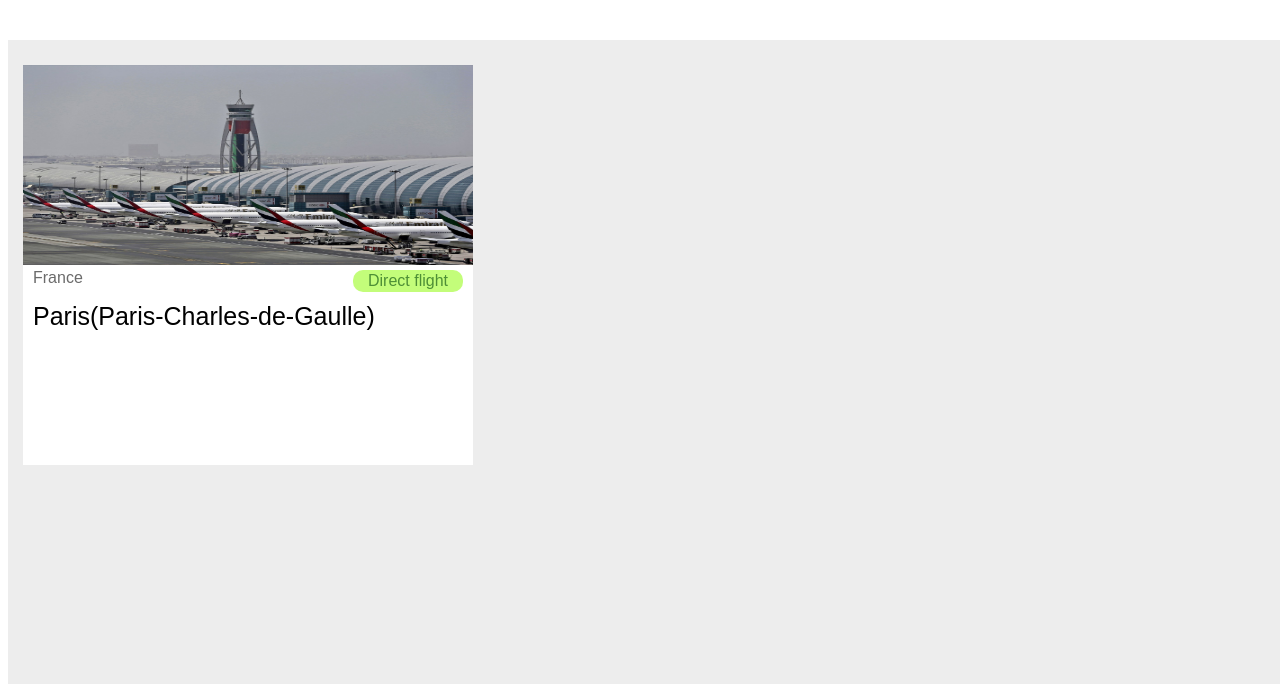
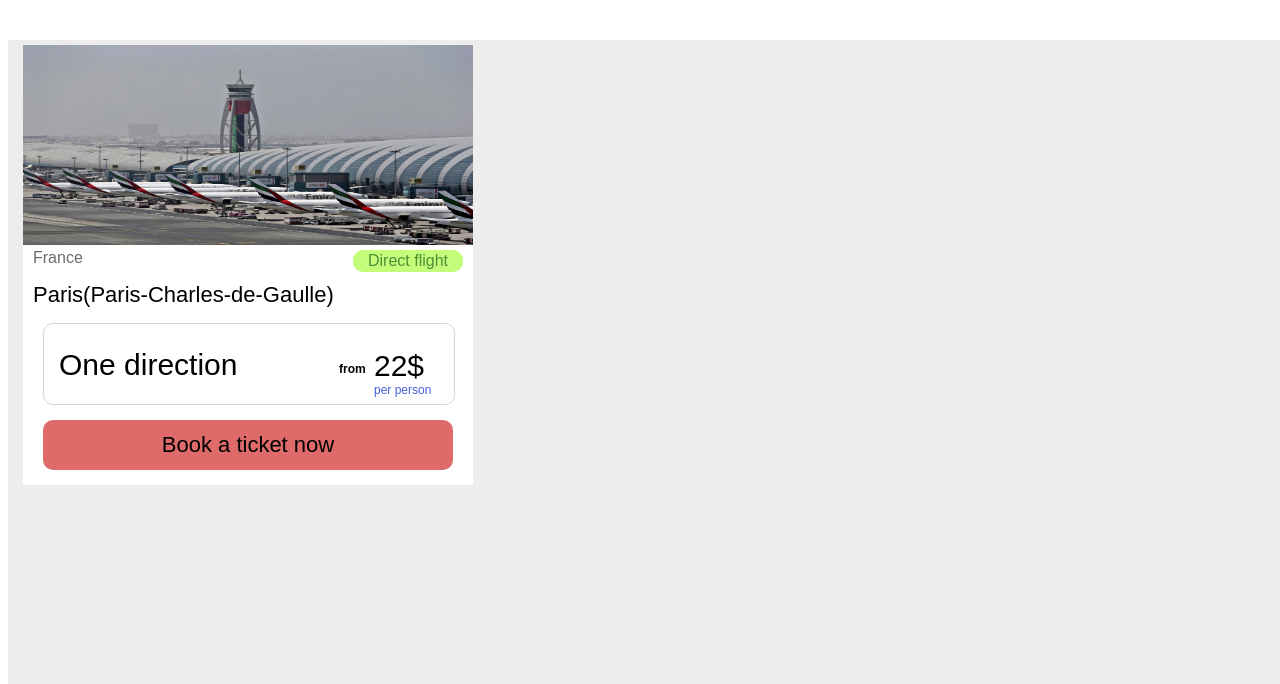
Before and after one commit to DenKozlov04/main_course_project, a PHP site: page /php/FilteredTickets.php in a window 1280 px wide; the page is wider, and only the part inside the window is pictured. Shown: the top 684 px of that part. Run offline with PHP 8.4, Linux system fonts and the light colour scheme.

Commit message:
new ticket card style

```diff
--- a/css/FilteredTickets.css
+++ b/css/FilteredTickets.css
@@ -30,7 +30,7 @@ body {
     margin: 10px; /* Отступы между карточками */
     background-color: #ffffff;
     width:450px;
-    height: 400px;
+    height: 440px;
     margin-left: -1130px;
     margin-top: -1460px;
 
@@ -49,7 +49,8 @@ body {
     margin-top: 10px;
     font-family: 'Nunito Sans', sans-serif;
     color:#000000;
-    font-size: 25px;
+    font-size: 22px;
+
 }
 .text2 {
     font-family: 'Nunito Sans', sans-serif;
@@ -65,3 +66,56 @@ body {
     margin-left: 330px;
     margin-top: -17px;
 }
+.rectangle1{
+    width:410px;
+    height: 80px;
+    border-radius: 10px;
+    border: 1px solid #d3d3d3;
+    background: #FFF;
+    margin-top: 15px;
+    margin-left: 20px;
+}
+.BookingBtn{
+    margin-top: 15px;
+    margin-left: 20px;
+    font-family: 'Nunito Sans', sans-serif;
+    width:410px;
+    height: 50px;
+    background-color: #DE6A6A;
+    border-radius: 10px;
+    display: flex;
+    text-align: center;
+    align-items: center;
+    justify-content: center;
+    font-size: 22px;
+    cursor: pointer;
+    transition: background-color 0.3s ease;
+}
+.BookingBtn:hover {
+    background-color: #C3FD7A;
+  }
+  .text4{
+    font-size: 30px;
+    font-family: 'Nunito Sans', sans-serif;
+    margin-top: 24px;
+    margin-left: 15px;
+  }
+  .text5{
+    font-size: 30px;
+    font-family: 'Nunito Sans', sans-serif;
+    margin-top: -33px;
+    margin-left: 330px;
+  }
+  .text6{
+    font-family: 'Nunito Sans', sans-serif;
+    color: #475FDB;
+    margin-left: 330px;
+    font-size: 12px;
+  }
+  .text7 {
+    font-family: 'Nunito Sans', sans-serif;
+    margin-left: 295px;
+    font-size: 12px;
+    margin-top: -35px;
+    font-weight: 600; /* Увеличенное значение для более толстого текста */
+}
--- a/php/FilteredTickets.php
+++ b/php/FilteredTickets.php
@@ -17,12 +17,13 @@
         <div class="text1">France</div>
         <div class="text2">Direct flight</div>
         <div class="text3">Paris(Paris-Charles-de-Gaulle)</div>
-        <div class="text4"></div>
-        <div class="text5"></div>
-        <div class="text6"></div>
-        <div class="text7"></div>
-        <div class="text8"></div>
-        <a class="BookingBtn"></a>
+        <div class="rectangle1">
+            <div class="text4">One direction</div>
+            <div class="text5">22$</div>
+            <div class="text6">per person</div>
+            <div class="text7">from</div>
+        </div>
+        <div class="BookingBtn"><a class="BookingBtnA">Book a ticket now</a></div>
     </div>
 </div>
 </div>
```
